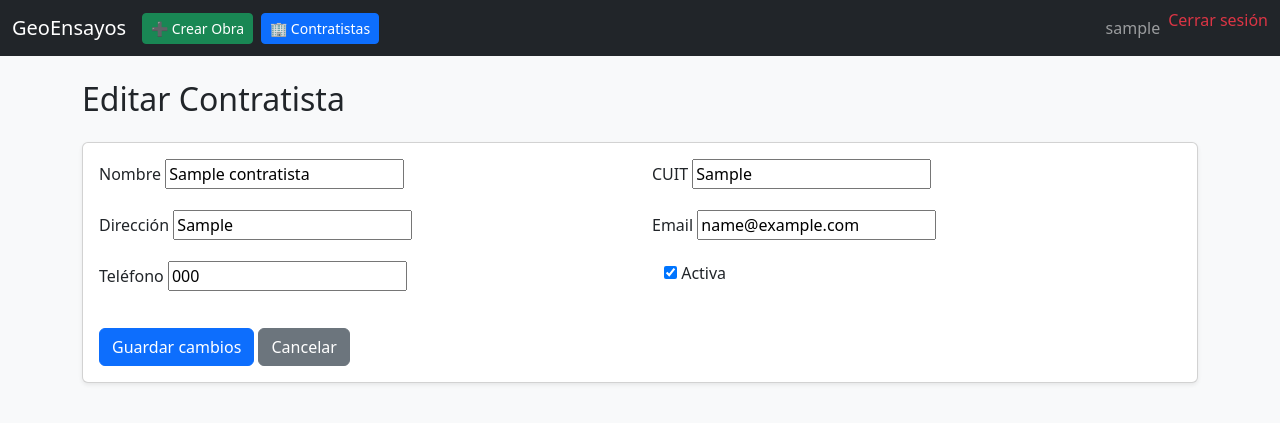
After one commit to maxi-correa/GeoEnsayos, a Django app: page /contratistas/1/editar/ in a window 1280 px wide. The commit adds this page. Shown: the top 423 px of the page. Run offline with Django 5.2, Linux system fonts and the light colour scheme; a user stored in the database is signed in; tables that the repository leaves empty hold one stand-in row (values such as "Sample post").

Commit message:
SEXTO GUARDADO

```diff
--- a/config/settings.py
+++ b/config/settings.py
@@ -11,6 +11,8 @@ https://docs.djangoproject.com/en/6.0/ref/settings/
 """
 
 from pathlib import Path
+import os
+
 
 # Build paths inside the project like this: BASE_DIR / 'subdir'.
 BASE_DIR = Path(__file__).resolve().parent.parent
@@ -45,6 +47,9 @@ INSTALLED_APPS = [
 # Redirigir al login después de iniciar sesión o cuando no se está autenticado
 LOGIN_REDIRECT_URL = '/'
 LOGOUT_REDIRECT_URL = 'login'
+
+MEDIA_URL = '/media/'
+MEDIA_ROOT = os.path.join(BASE_DIR, 'media')
 
 MIDDLEWARE = [
     'django.middleware.security.SecurityMiddleware',
--- a/config/urls.py
+++ b/config/urls.py
@@ -17,7 +17,8 @@ Including another URLconf
 from django.shortcuts import redirect
 from django.contrib import admin
 from django.urls import path, include
-from django.contrib.auth import views as auth_views
+from django.conf import settings
+from django.conf.urls.static import static
 from interfaz.views import CustomLoginView
 from interfaz.forms import LoginForm
 from interfaz.utils import obtener_dashboard_por_rol
@@ -33,4 +34,4 @@ urlpatterns = [
     path('login/', CustomLoginView.as_view(authentication_form=LoginForm), name='login'),
     path('accounts/', include('django.contrib.auth.urls')),
     path('', include('interfaz.urls')),
-]
+] + static(settings.MEDIA_URL, document_root=settings.MEDIA_ROOT)
--- a/ensayos/models.py
+++ b/ensayos/models.py
@@ -7,7 +7,11 @@ from django.contrib.auth.models import User
 class Contratista(models.Model):
     nombre = models.CharField(max_length=200)
     cuit = models.CharField(max_length=20, unique=True, blank=True)
-    contacto = models.CharField(max_length=200, blank=True)
+    direccion = models.CharField(max_length=200, blank=True)
+    email = models.EmailField(blank=True)
+    telefono = models.CharField(max_length=30, blank=True)
+    logo = models.ImageField(upload_to='contratistas/logos/', blank=True, null=True)
+    activa = models.BooleanField(default=True)
 
     def __str__(self):
         return self.nombre
--- a/interfaz/forms.py
+++ b/interfaz/forms.py
@@ -1,7 +1,7 @@
 from django import forms
 from django.contrib.auth.forms import AuthenticationForm
 from django.core.exceptions import ValidationError
-from ensayos.models import Obra
+from ensayos.models import Obra, Contratista
 import re
 
 
@@ -92,3 +92,41 @@ class ObraForm(forms.ModelForm):
             raise ValidationError("Ya existe una obra con este número de licitación.")
 
         return licitacion
+
+class ContratistaForm(forms.ModelForm):
+    class Meta:
+        model = Contratista
+        fields = ['nombre', 'cuit', 'direccion', 'email', 'telefono', 'logo', 'activa']
+
+        def clean_nombre(self):
+            nombre = self.cleaned_data['nombre'].upper()
+
+            qs = Contratista.objects.filter(nombre__iexact=nombre)
+
+            if self.instance.pk:
+                qs = qs.exclude(pk=self.instance.pk)
+
+            if qs.exists():
+                raise ValidationError("Ya existe un contratista con este nombre.")
+
+            return nombre
+
+        def clean_cuit(self):
+            cuit = self.cleaned_data['cuit']
+
+            if not cuit:
+                return cuit  # Permitir campo vacío
+
+            # Validar formato de CUIT (11 dígitos)
+            if not re.match(r'^\d{11}$', cuit):
+                raise ValidationError("El CUIT debe tener 11 dígitos.")
+
+            qs = Contratista.objects.filter(cuit=cuit)
+
+            if self.instance.pk:
+                qs = qs.exclude(pk=self.instance.pk)
+
+            if qs.exists():
+                raise ValidationError("Ya existe un contratista con este CUIT.")
+
+            return cuit
--- /dev/null
+++ b/interfaz/templates/interfaz/contratistas/editar.html
@@ -0,0 +1,71 @@
+{% extends "base.html" %}
+
+{% block content %}
+<div class="container mt-4">
+
+    <h2 class="mb-4">
+        Editar Contratista
+    </h2>
+
+    <div class="card shadow-sm">
+        <div class="card-body">
+
+            <form method="post">
+                {% csrf_token %}
+
+                <div class="row">
+
+                    <div class="col-md-6 mb-3">
+                        <label class="form-label">Nombre</label>
+                        {{ form.nombre }}
+                        {{ form.nombre.errors }}
+                    </div>
+
+                    <div class="col-md-6 mb-3">
+                        <label class="form-label">CUIT</label>
+                        {{ form.cuit }}
+                        {{ form.cuit.errors }}
+                    </div>
+
+                    <div class="col-md-6 mb-3">
+                        <label class="form-label">Dirección</label>
+                        {{ form.direccion }}
+                    </div>
+
+                    <div class="col-md-6 mb-3">
+                        <label class="form-label">Email</label>
+                        {{ form.email }}
+                    </div>
+
+                    <div class="col-md-6 mb-3">
+                        <label class="form-label">Teléfono</label>
+                        {{ form.telefono }}
+                    </div>
+
+                    <div class="col-md-6 mb-3 form-check">
+                        {{ form.activa }}
+                        <label class="form-check-label">
+                            Activa
+                        </label>
+                    </div>
+
+                </div>
+
+                <div class="mt-3">
+                    <button type="submit" class="btn btn-primary">
+                        Guardar cambios
+                    </button>
+
+                    <a href="{% url 'lista_contratistas' %}"
+                        class="btn btn-secondary">
+                        Cancelar
+                    </a>
+                </div>
+
+            </form>
+
+        </div>
+    </div>
+
+</div>
+{% endblock %}
--- a/interfaz/urls.py
+++ b/interfaz/urls.py
@@ -7,4 +7,8 @@ urlpatterns = [
     path('obras/crear/', views.crear_obra, name='crear_obra'),
     path("obras/<int:pk>/editar-modal/", views.editar_obra_modal, name="editar_obra_modal"),
     path('contratistas/', views.lista_contratistas, name='lista_contratistas'),
+    path('contratistas/crear/', views.crear_contratista, name='crear_contratista'),
+    path('contratistas/<int:pk>/subir-logo/', views.subir_logo_contratista, name='subir_logo_contratista'),
+    path('contratistas/<int:pk>/eliminar-logo/', views.eliminar_logo_contratista, name='eliminar_logo_contratista'),
+    path('contratistas/<int:pk>/editar/', views.editar_contratista, name='editar_contratista'),
 ]
--- a/interfaz/views.py
+++ b/interfaz/views.py
@@ -9,7 +9,7 @@ from django.urls import reverse_lazy
 from django.core.paginator import Paginator
 from django.db.models import Count
 from ensayos.models import Ensayo, Obra, Contratista
-from .forms import ObraForm
+from .forms import ObraForm, ContratistaForm
 from ensayos.permissions import ensayos_visibles_para
 from .decorators import rol_requerido
 from .utils import obtener_dashboard_por_rol
@@ -112,3 +112,61 @@ def lista_contratistas(request):
     return render(request, "interfaz/contratistas/lista.html", {
         "page_obj": page_obj
     })
+
+@login_required
+@rol_requerido("admin")
+def crear_contratista(request):
+    if request.method == "POST":
+        form = ContratistaForm(request.POST)
+
+        if form.is_valid():
+            form.save()
+            messages.success(request, "Contratista creado correctamente.")
+            return redirect('lista_contratistas')
+    else:
+        form = ContratistaForm() #Acá se instancia el form vacío para mostrarlo en la plantilla
+
+    return render(request, 'interfaz/contratistas/crear.html', {'form': form})
+
+@login_required
+@rol_requerido("admin")
+def subir_logo_contratista(request, pk):
+    contratista = get_object_or_404(Contratista, pk=pk)
+
+    if request.method == "POST" and request.FILES.get("logo"):
+        contratista.logo = request.FILES["logo"]
+        contratista.save()
+
+    return redirect("lista_contratistas")
+
+@login_required
+@rol_requerido("admin")
+def eliminar_logo_contratista(request, pk):
+    contratista = get_object_or_404(Contratista, pk=pk)
+
+    if request.method == "POST":
+        if contratista.logo:
+            contratista.logo.delete(save=False)  # elimina archivo físico
+            contratista.logo = None
+            contratista.save()
+
+    return redirect("lista_contratistas")
+
+@login_required
+@rol_requerido("admin")
+def editar_contratista(request, pk):
+    contratista = get_object_or_404(Contratista, pk=pk)
+
+    if request.method == "POST":
+        form = ContratistaForm(request.POST, instance=contratista)
+        if form.is_valid():
+            form.save()
+            messages.success(request, "Contratista actualizada correctamente.")
+            return redirect("lista_contratistas")
+    else:
+        form = ContratistaForm(instance=contratista)
+
+    return render(request, "interfaz/contratistas/editar.html", {
+        "form": form,
+        "contratista": contratista
+    })
```
Also changed, not shown: interfaz/templates/interfaz/contratistas/crear.html (added, +56 -0 lines), interfaz/templates/interfaz/contratistas/lista.html (+80 -6 lines), ensayos/migrations/0012_rename_contacto_contratista_direccion_and_more.py (added), ensayos/migrations/0013_contratista_logo.py (added), media/contratistas/logos/1000510392.jpg (added), media/contratistas/logos/1000510599.jpg (added).
